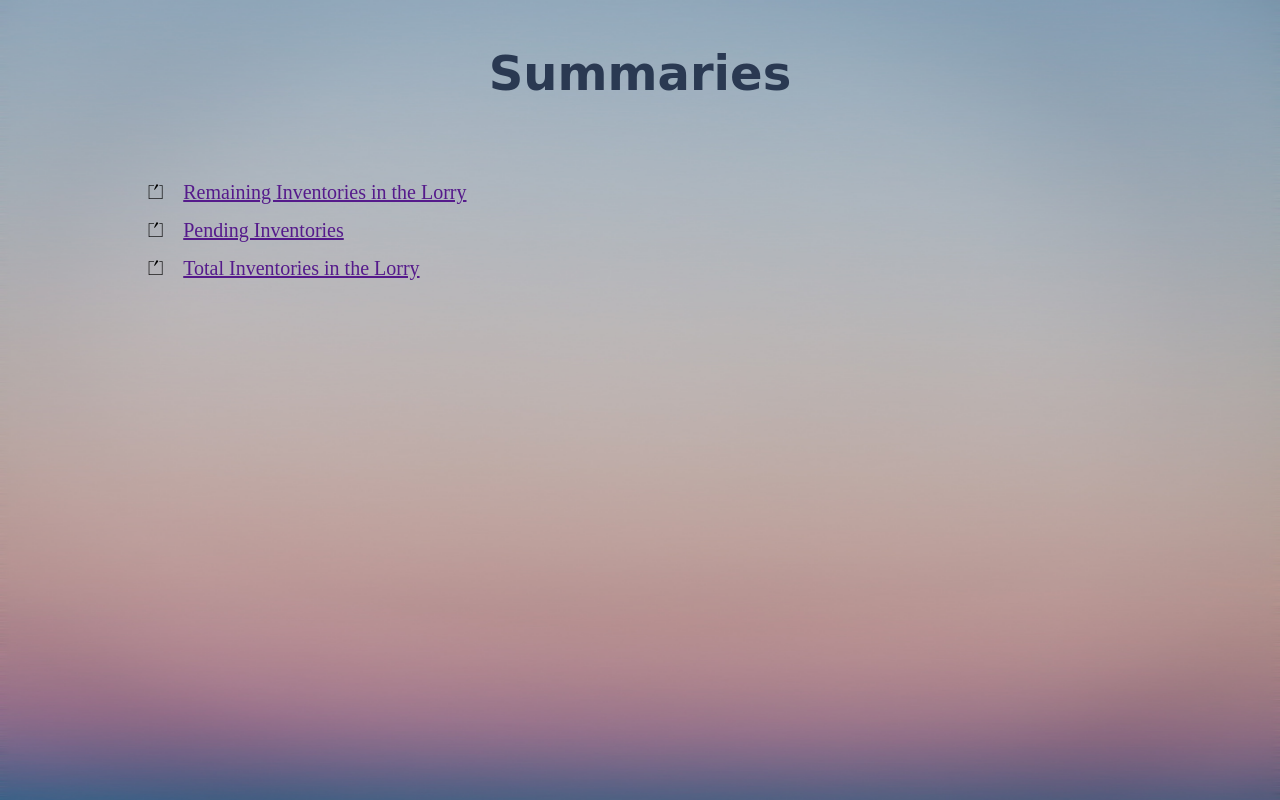
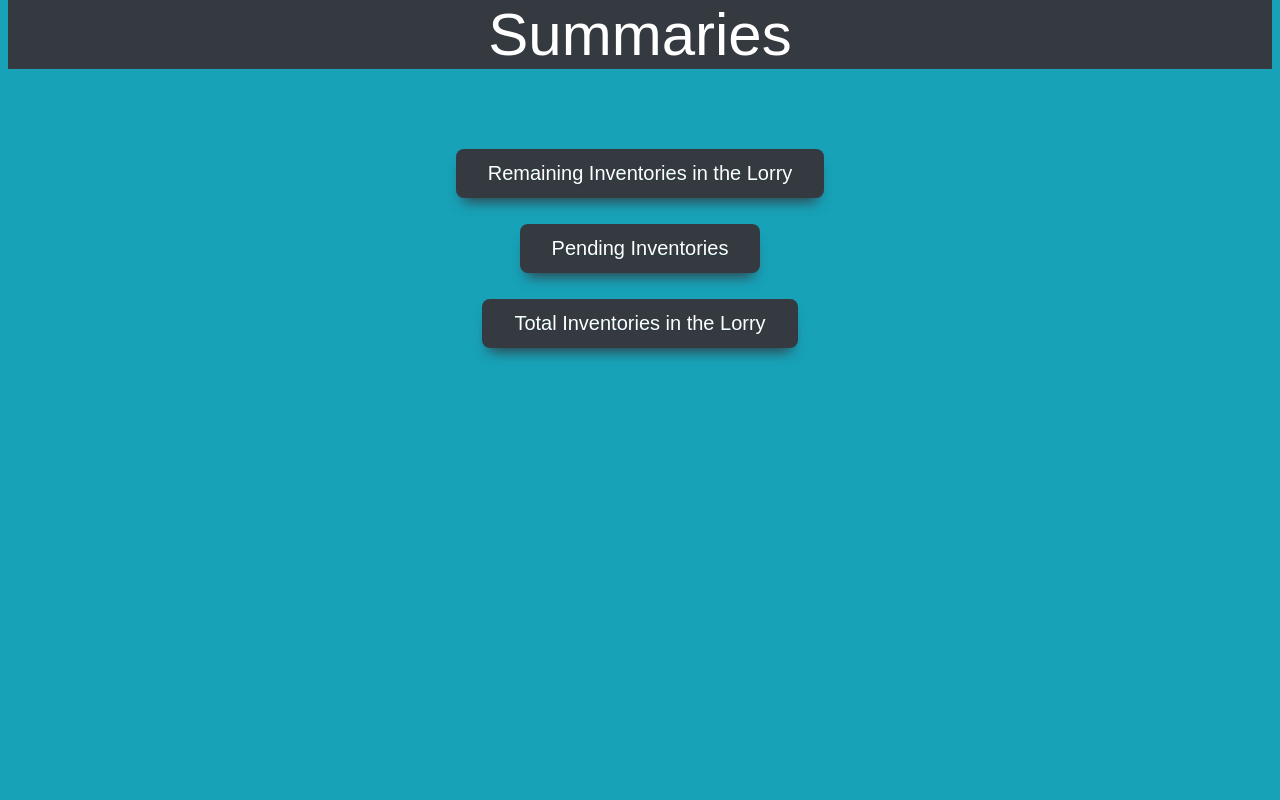
Before and after one commit to Hasitha-Lakshan/Inventory-Management-System-Prototype, a plain HTML site: page Inventory clerk Dashboard/summary types/Summarytypes/Summarytpes.html in a window 1280 px wide. Drawn offline with Linux system fonts and the light colour scheme.

Commit message:
Summary Types

```diff
--- a/Inventory clerk Dashboard/summary types/Summarytypes/Summarytpes.html
+++ b/Inventory clerk Dashboard/summary types/Summarytypes/Summarytpes.html
@@ -3,61 +3,73 @@
 
 <body>
 <title>Summary Types</title>
- <h1><b>Summaries</b></h1>
+ <h1>Summaries</h1>
 
-<ul>
- 	<li><a href = "">Remaining Inventories in the Lorry</a></li>
- 	<li><a href = "">Pending Inventories</a></li>
- 	<li><a href = "">Total Inventories in the Lorry</a></li>
-
- </ul>
-
+<div class = "class1">
+<p><a href="#" class="myButton">Remaining Inventories in the Lorry</a></a></p>
+<p><a href="#" class="myButton">Pending Inventories</a></p>
+<p><a href="#" class="myButton">Total Inventories in the Lorry</a></p>
+</div>
 
  	<style>
 
  		body
  {
- 	background-image:url(cesar-couto-hNZ6WOOnQpk-unsplash.jpg);
+ 	background-color: 17a2b8;
  	background-size: cover;
  	background-attachment: fixed;
  	text-decoration-color: 132e38;
- 	margin-top: 45px;
+ 	margin-top: 0px;
  }
+
+
 
  h1
  {
- 	color: 2a3952;
-	font-family: URW Chancery L, cursive;
-    font-size: 300%;
+ 	background-color: 343a40;
+ 	color: ffffff;
+ 	font-weight: lighter;
+	font-family: Arial;
+    font-size: 60px;
     margin-bottom: 80px;
     text-align: center;
- }
+}
 
- 	li
- {
+.class1
+{
+	text-align: center;
+}
 
- 	font-size: 20px;
- 	text-transform: none;
- 	list-style: none;
- 	list-style-position: left;
- 	font-family: 'Times New Roman', sans serif;
- 	margin-left: 100px;
- }
+.myButton {
+	box-shadow: 0px 10px 14px -7px #343a40;
+	background-color:#343a40;
+	border-radius:8px;
+	display:inline-block;
+	cursor:pointer;
+	color:#ffffff;
+	font-family:Arial;
+	font-size:20px;
+	padding:13px 32px;
+	text-decoration:none;
+	text-shadow:0px 1px 0px #203c45;
+	align-items: center;
+	margin-bottom: 10px;
+}
 
- li:not(:last-child)
- {
- 	margin-bottom: 15px;
- }
 
-li:before
-{
-	content:"\23CD";
-	margin-right: 20px;
-	color: 132e38;
+.myButton:hover {
+	background-color:#424a52;
 }
+
+.myButton:active {
+	position:relative;
+	top:1px;
+}
+
+</body>
 
 
 </style>
 
-    </body>
+
    </html>
```
Also changed, not shown: Inventory clerk Dashboard/summary types/Summarytypes/cesar-couto-hNZ6WOOnQpk-unsplash.jpg (deleted).
